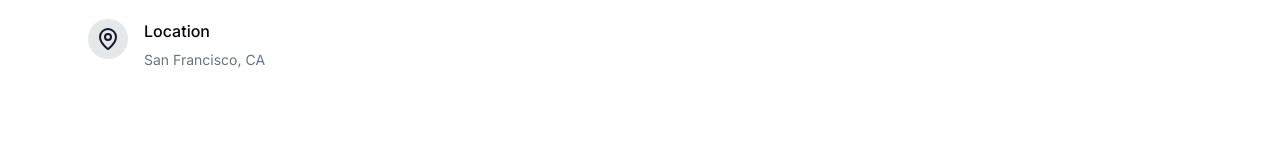
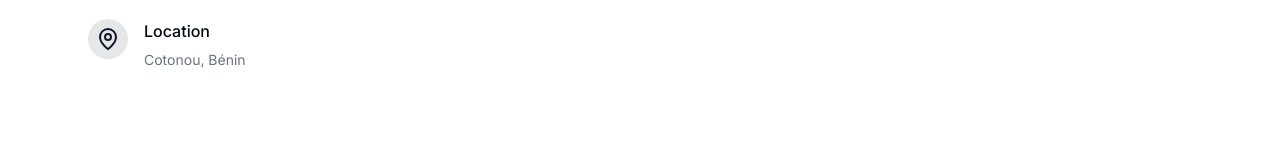
Before and after one commit to chrislove-josue/portfolio, a Next.js app: page / in a window 1280 px wide. Shown: the part 4407-4548 px from the top of the page. Built offline with nearby package versions, Linux system fonts and the light colour scheme.

Commit message:
mise à jour lieu de contact-section

```diff
--- a/components/contact-section.tsx
+++ b/components/contact-section.tsx
@@ -102,8 +102,8 @@ export function ContactSection() {
     {
       icon: <MapPin className="h-5 w-5 sm:h-6 sm:w-6" />,
       title: "Location",
-      value: "San Francisco, CA",
-      link: "https://maps.google.com/?q=San+Francisco,+CA",
+      value: "Cotonou, Bénin",
+      link: "https://maps.google.com/?q=9C4H%2BF4V%2C+Cotonou"
     },
   ]
 
```
